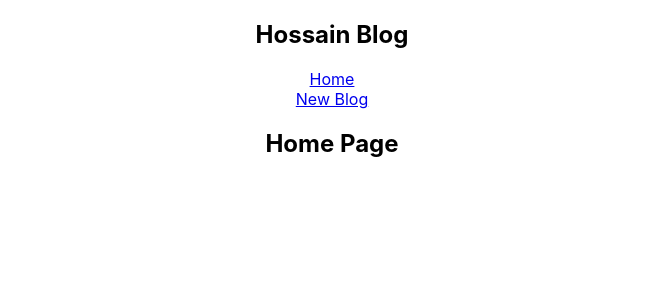
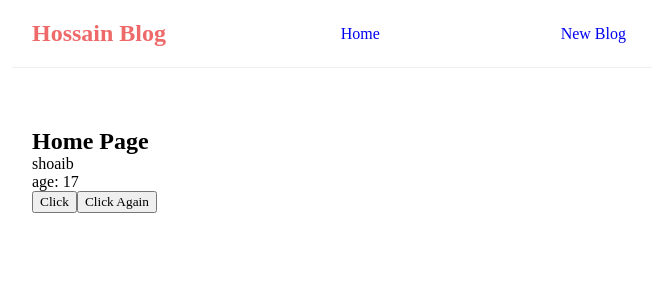
Before and after one commit to hossain101/hossain-blog, a React (Create React App) app: page / in a window 1280 px wide. Shown: the top 300 px of the page, without its empty margins (308-965 px from the left). Built offline with nearby package versions, Linux system fonts and the light colour scheme.

Commit message:
Lesson 8 : Learning userState hook.

```diff
--- a/src/App.css
+++ /dev/null
@@ -1,38 +0,0 @@
-.App {
-  text-align: center;
-}
-
-.App-logo {
-  height: 40vmin;
-  pointer-events: none;
-}
-
-@media (prefers-reduced-motion: no-preference) {
-  .App-logo {
-    animation: App-logo-spin infinite 20s linear;
-  }
-}
-
-.App-header {
-  background-color: #282c34;
-  min-height: 100vh;
-  display: flex;
-  flex-direction: column;
-  align-items: center;
-  justify-content: center;
-  font-size: calc(10px + 2vmin);
-  color: white;
-}
-
-.App-link {
-  color: #61dafb;
-}
-
-@keyframes App-logo-spin {
-  from {
-    transform: rotate(0deg);
-  }
-  to {
-    transform: rotate(360deg);
-  }
-}
--- a/src/App.js
+++ b/src/App.js
@@ -1,4 +1,4 @@
-import "./App.css";
+
 import Navbar from "./Navbar";
 import Home from "./Home";
 
--- a/src/Home.js
+++ b/src/Home.js
@@ -1,5 +1,43 @@
+import { useState } from "react";
+
+
 const Home = () => {
-  return <div className="home"><h2>Home Page</h2></div>;
+
+
+
+   const [name, setName] =  useState('shoaib');
+
+   const[age , setAge] = useState(17);
+
+    const handleClick = () => {
+        setName('shoaib hossain');
+        setAge(20);
+
+    }
+
+    //this is to show that we can call a function inside a function without invoking it by using arrow function. we can even access its event object.
+    const handleClickAgain = (name,e) => {
+        console.log('hello ' + name+ e.target);
+        console.log("Age : " + age);
+    }
+
+
+
+
+  return (
+    <div className="home">
+      <h2>Home Page</h2>
+        <p>{name}</p>
+        <p>age: {age}</p>
+      <button onClick={handleClick}>Click</button>
+        <button onClick={(e) => {
+            handleClickAgain('shoaib',e);
+        }}>Click Again</button>
+    </div>
+  );
+
+
+
 };
 
 export default Home;
--- a/src/index.css
+++ b/src/index.css
@@ -1,13 +1,52 @@
-body {
-  margin: 0;
-  font-family: -apple-system, BlinkMacSystemFont, 'Segoe UI', 'Roboto', 'Oxygen',
-    'Ubuntu', 'Cantarell', 'Fira Sans', 'Droid Sans', 'Helvetica Neue',
-    sans-serif;
-  -webkit-font-smoothing: antialiased;
-  -moz-osx-font-smoothing: grayscale;
+
+@import url('https://fonts.googleapis.com/css?family=Roboto:300,400,500,700,900&display=swap');
+
+
+/* base style */
+
+*{
+  margin:0;
+  font-family: "Quicksand";
+  color: "#333";
+
 }
 
-code {
-  font-family: source-code-pro, Menlo, Monaco, Consolas, 'Courier New',
-    monospace;
+.navbar{
+ padding: 20px;
+ display:flex;
+ align-items: center;
+ max-width: 600px;
+  margin: 0 auto;
+  border-bottom: 1px solid #eee;
+
 }
+
+.navbar h1{
+  color: rgb(238, 105, 105);
+
+}
+
+.navbar .links{
+  margin-left: auto;
+}
+
+.navbar a{
+  margin-left: 16px;
+  text-decoration: none;
+  padding:6px;
+
+
+}
+
+.navbar a:hover{
+  background-color: rgb(238, 105, 105);
+  border-radius: 4px;
+}
+
+
+
+.content{
+  max-width: 600px;
+  margin: 40px auto;
+  padding: 20px;
+}
```
